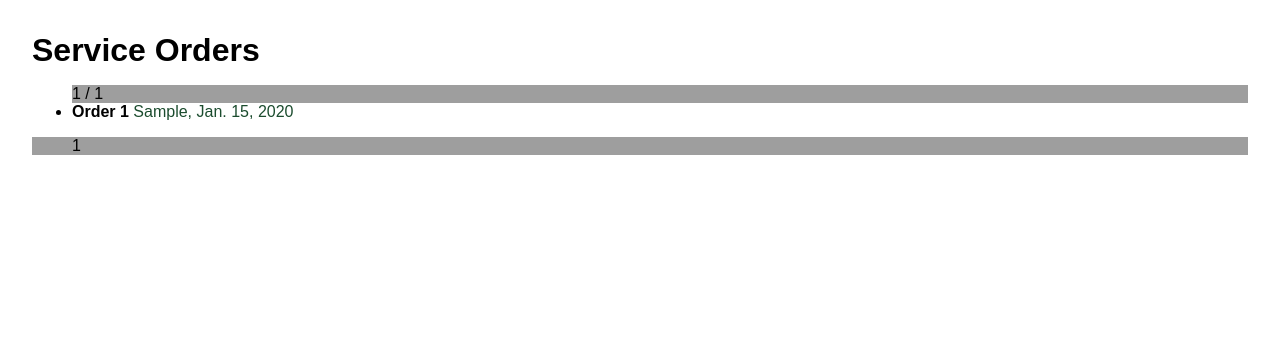
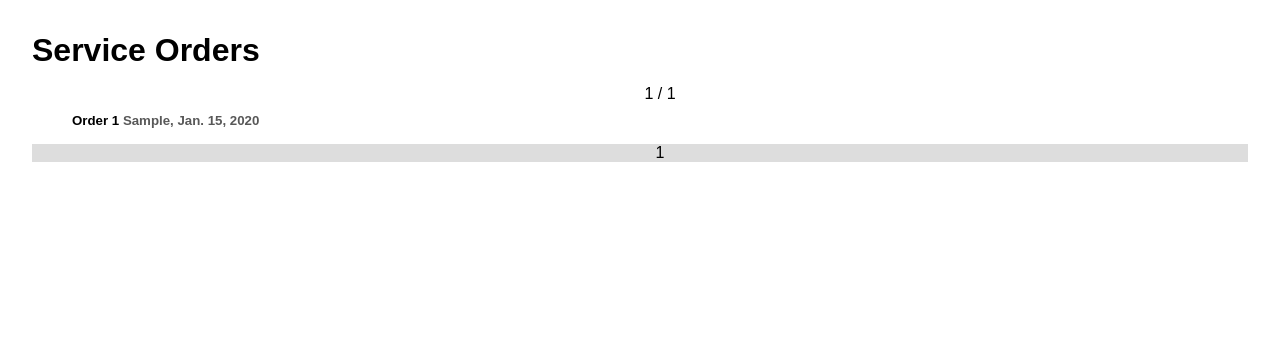
Before and after one commit to RenaldasZ/autoservisas, a Django app: page /orders/ in a window 1280 px wide. Shown: the part 87-448 px from the top of the page. Run offline with Django 4.2, Linux system fonts and the light colour scheme; tables that the repository leaves empty hold one stand-in row (values such as "Sample post").

Commit message:
fixed css, added content classes

```diff
--- a/autoservice/service/static/css/style.css
+++ b/autoservice/service/static/css/style.css
@@ -73,16 +73,36 @@ footer p {
 
 /* class cars_bottom_paginator in car_list.html */
 .cars_bottom_paginator {
-  background-color: rgb(158, 158, 158);
+  background-color: rgb(221, 221, 221);
+  text-align: center;
 }
 .cars_top_paginator {
-  background-color: rgb(158, 158, 158);
+  text-align: center;
 }
 
 /* class order_bottom_paginator in paginator_pages.html */
 .order_bottom_paginator {
-  background-color: rgb(158, 158, 158);
+  background-color: rgb(221, 221, 221);
+  text-align: center;
 }
 .order_top_paginator {
-  background-color: rgb(158, 158, 158);
+  text-align: center;
 }
+
+.carlist_content {
+  text-align: left;
+  padding-top: 10px;
+}
+
+.carlist_content a {
+  color: rgb(88, 88, 88);
+}
+
+.orderlist_content {
+  text-align: left;
+  padding-top: 10px;
+}
+
+.orderlist_content a {
+  color: rgb(88, 88, 88);
+}
--- a/autoservice/service/templates/base.html
+++ b/autoservice/service/templates/base.html
@@ -15,6 +15,16 @@
         <li><a href="{% url 'index' %}">Home</a></li>
         <li><a href="{% url 'car_list' %}">Cars</a></li>
         <li><a href="{% url 'order_list' %}">Orders</a></li>
+        {% if user.is_authenticated %}
+            {% if user.is_staff or user.is_superuser %}
+                <li><a href="{% url 'admin:index' %}">Admin</a></li>
+            {% endif %}
+        {% endif %}
+        <li>
+            {% if user.is_authenticated %}
+            &#128100; {{ user.username }}
+            {% endif %}
+        </li>
     </ul>
 </header>
 <main>{% block content %}
--- a/autoservice/service/templates/includes/paginator_nav.html
+++ b/autoservice/service/templates/includes/paginator_nav.html
@@ -1,4 +1,3 @@
-
 <div class="order_top_paginator">
     {% if page_obj.has_previous %}
         <a href="?page=1">&#9198;</a>
--- a/autoservice/service/templates/service/car_list.html
+++ b/autoservice/service/templates/service/car_list.html
@@ -7,9 +7,9 @@
     {% if cars %}
       {% include 'includes/paginator_car.html' %}
       {% for car in cars %}
-        <li>
+        <h5 class="carlist_content">
           <a href="{% url 'car_detail' car.pk %}">{{ car.model }}</a>
-        </li>
+        </h5>
       {% endfor %}
     {% else %}
       <p>No cars found.</p>
--- a/autoservice/service/templates/service/order_list.html
+++ b/autoservice/service/templates/service/order_list.html
@@ -7,9 +7,9 @@
     {% if orders %}
       {% include 'includes/paginator_nav.html' %}
       {% for order in orders %}
-        <li>
-          <strong>Order {{ order.id }} </strong><a href="{% url 'order_detail' order.pk %}">{{ order.car }}, {{ order.date }}</a>
-        </li>
+        <h5 class="orderlist_content">
+          Order {{ order.id }} <a href="{% url 'order_detail' order.pk %}">{{ order.car }}, {{ order.date }}</a>
+        </h5>
       {% endfor %}
     {% else %}
       <li>No orders found.</li>
--- a/autoservice/service/views.py
+++ b/autoservice/service/views.py
@@ -22,7 +22,7 @@ def index(request):
     return render(request, 'service/index.html', context)
 
 def car_list(request):
-    paginator = Paginator(Car.objects.all(), 3)
+    paginator = Paginator(Car.objects.all(), 4)
     page_number = request.GET.get('page')
     paged_cars = paginator.get_page(page_number)
     context = {
@@ -43,6 +43,6 @@ def order_detail(request, pk: int):
 
 class OrderListView(generic.ListView):
     model = Order
-    paginate_by = 3
+    paginate_by = 4
     context_object_name = 'orders'
     template_name = 'service/order_list.html'
```
Also changed, not shown: autoservice/service/templates/includes/paginator_car.html (line endings or trailing spaces).
